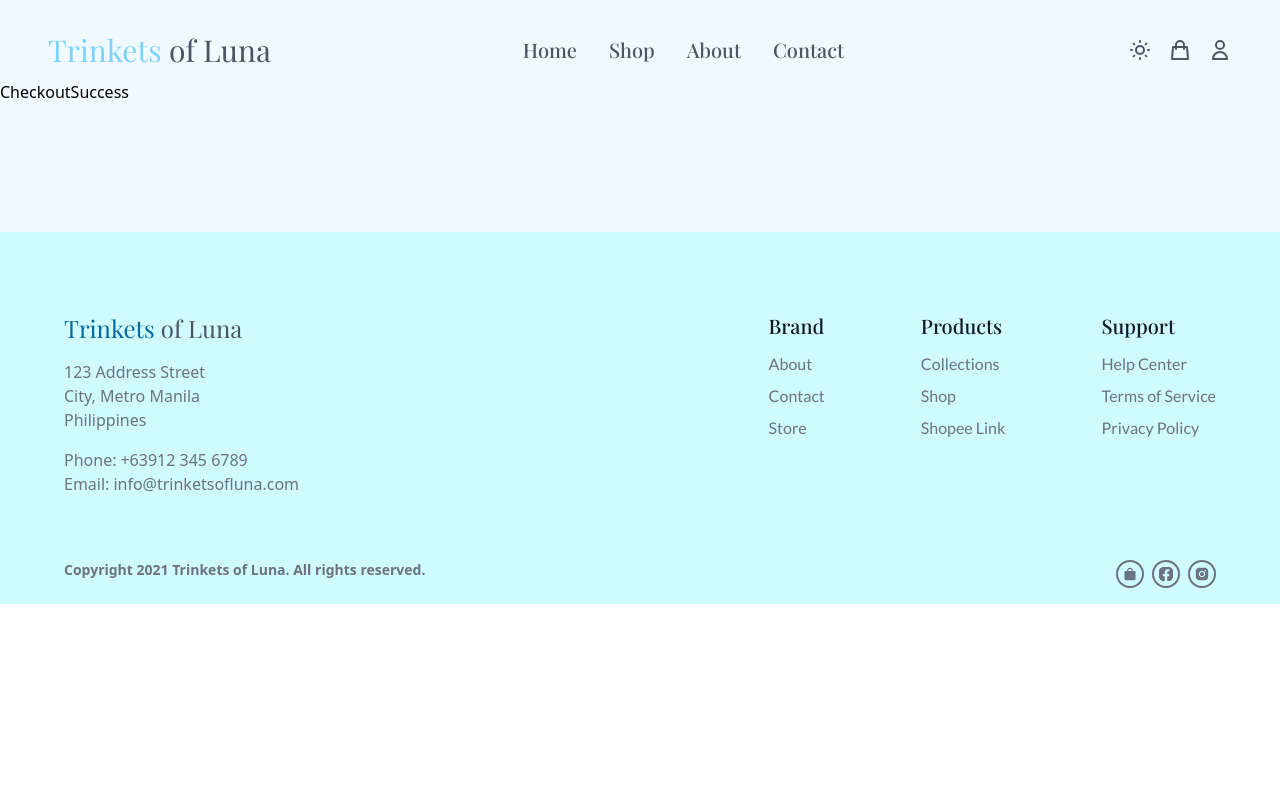
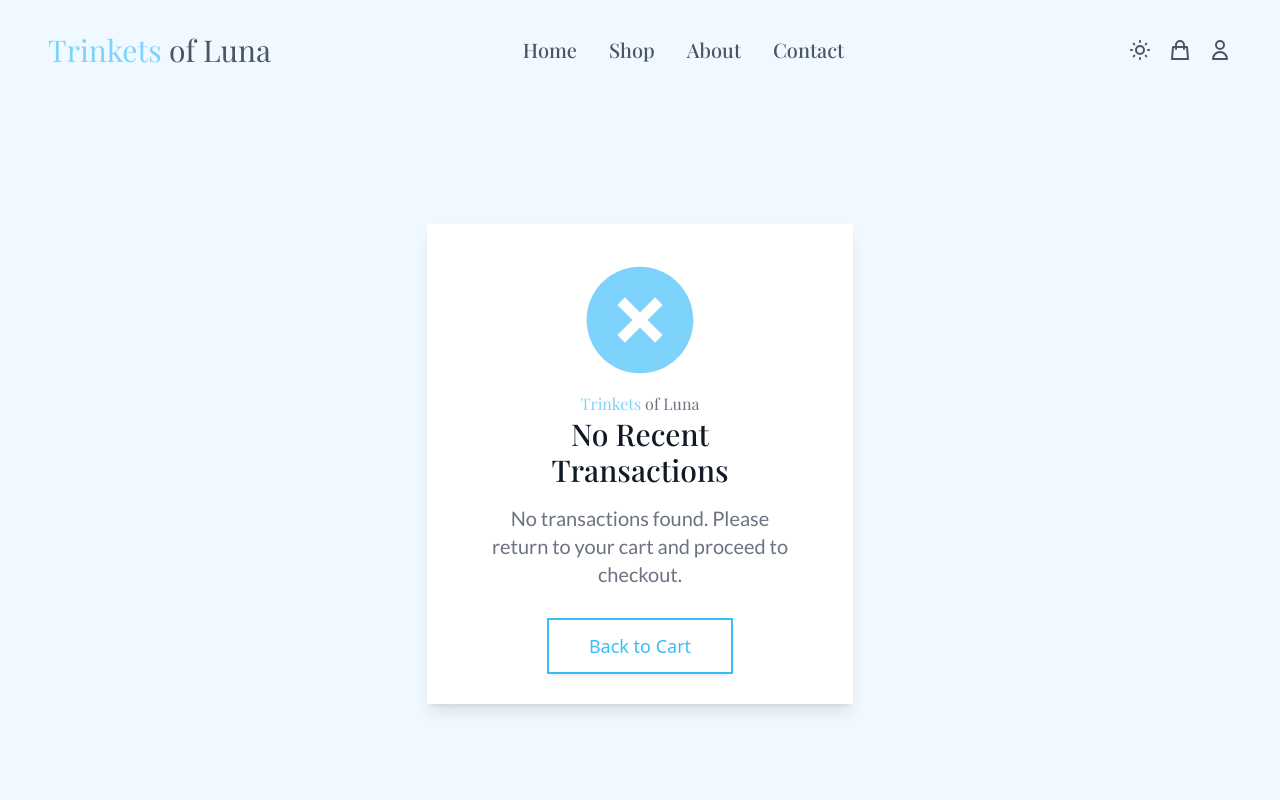
Before and after one commit to cedricquitor/trinketsofluna-ecommerce-web-app, a React (Create React App) app: page /checkout/success in a window 1280 px wide. Shown: the top 800 px of the page. Built offline with nearby package versions, Linux system fonts and the light colour scheme; no server answers.

Commit message:
Finished UI for checkout success with no PayMongo response

```diff
--- a/src/components/CheckoutSuccess.jsx
+++ b/src/components/CheckoutSuccess.jsx
@@ -1,10 +1,47 @@
 import React from "react";
+import { RiCloseCircleFill } from "react-icons/ri";
+import { Link } from "react-router-dom";
 
 const CheckoutSuccess = () => {
   return (
-    <div>
-      <h1>CheckoutSuccess</h1>
-    </div>
+    <>
+      {localStorage.getItem("paymongoTemp") ? (
+        <section className="mt-36 flex justify-center">
+          <div className="mx-auto my-auto py-8 w-5/6 md:w-2/3 xl:w-1/3 2xl:w-1/4 bg-white shadow-lg dark:bg-gray-700">
+            <div className="mx-8 md:mx-16 mb-4 md:mb-8">
+              <RiCloseCircleFill className="h-32 w-32 mb-2 mx-auto text-sky-300 dark:text-sky-500" />
+              <h1 className="mb-8 font-playfair font-medium text-gray-900 text-2xl md:text-3xl text-center dark:text-zinc-100">My Account</h1>
+              <p className="mb-2 font-lato text-gray-500 text-lg md:text-xl dark:text-gray-400">Personal Information</p>
+              <p className="font-lato text-gray-500 text-sm md:text-base dark:text-gray-400">Name</p>
+              <p className="mb-4 font-lato text-gray-900 text-lg md:text-xl dark:text-zinc-100">user.displayName</p>
+              <p className="font-lato text-gray-500 text-sm md:text-base dark:text-gray-400">Email Address</p>
+              <p className="font-lato text-gray-900 text-lg md:text-xl dark:text-zinc-100">user.email</p>
+            </div>
+            <div className="flex">
+              <button className="btn--secondary my-auto mx-auto py-3">Logout</button>
+            </div>
+          </div>
+        </section>
+      ) : (
+        <section className="mt-36 flex justify-center">
+          <div className="mx-auto my-auto py-8 w-5/6 md:w-2/3 xl:w-1/3 2xl:w-1/4 bg-white shadow-lg dark:bg-gray-700">
+            <div className="mx-8 md:mx-16 mb-4 md:mb-8">
+              <RiCloseCircleFill className="h-32 w-32 mb-2 mx-auto text-sky-300 dark:text-sky-500" />
+              <h1 className="text-center font-playfair text-gray-500 dark:text-zinc-100">
+                <span className="text-sky-300 dark:text-sky-500">Trinkets</span> of Luna
+              </h1>
+              <h1 className="mb-4 font-playfair font-medium text-gray-900 text-2xl md:text-3xl text-center dark:text-zinc-100">No Recent Transactions</h1>
+              <p className="mb-2 font-lato text-gray-500 text-lg text-center md:text-xl dark:text-gray-400">No transactions found. Please return to your cart and proceed to checkout.</p>
+            </div>
+            <div className="flex">
+              <Link to="/cart" className="btn--secondary my-auto mx-auto py-3">
+                Back to Cart
+              </Link>
+            </div>
+          </div>
+        </section>
+      )}
+    </>
   );
 };
 
--- a/src/components/Profile.jsx
+++ b/src/components/Profile.jsx
@@ -1,13 +1,18 @@
-import React, { useEffect, useState } from "react";
+import React, { useEffect } from "react";
 import { BiUserCircle } from "react-icons/bi";
 import { useNavigate } from "react-router-dom";
 import { useAuthContext } from "../context/AuthContext";
 import Loading from "./Loading";
 
 const Profile = () => {
-  const [isAdmin, setIsAdmin] = useState(false);
-  const { user, loading, logoutUser } = useAuthContext();
+  const { auth, user, loading, logoutUser } = useAuthContext();
   const navigate = useNavigate();
+
+  useEffect(() => {
+    if (auth.currentUser === null) {
+      navigate("/login", { replace: true });
+    }
+  }, []);
 
   const handleLogout = () => {
     logoutUser();
--- a/src/components/ShoppingCart.jsx
+++ b/src/components/ShoppingCart.jsx
@@ -1,7 +1,7 @@
 import React, { useEffect } from "react";
 import { useSelector, useDispatch } from "react-redux";
 import Slider from "./Slider";
-import { Link } from "react-router-dom";
+import { Link, useNavigate } from "react-router-dom";
 
 // Redux
 import { clearCart, decreaseQuantity, getCartTotal, increaseQuantity, removeFromCart } from "../redux/cartSlice";
@@ -9,10 +9,13 @@ import { clearCart, decreaseQuantity, getCartTotal, increaseQuantity, removeFrom
 // Icons
 import { MdOutlineRemoveShoppingCart } from "react-icons/md";
 import { FiPlus, FiMinus, FiTrash2 } from "react-icons/fi";
+import { useAuthContext } from "../context/AuthContext";
 
 const ShoppingCart = () => {
   const cart = useSelector((state) => state.cart);
   const dispatch = useDispatch();
+  const { auth } = useAuthContext();
+  const navigate = useNavigate();
 
   const handleRemoveFromCart = (product) => {
     dispatch(removeFromCart(product));
@@ -34,6 +37,12 @@ const ShoppingCart = () => {
     dispatch(getCartTotal());
     console.log(localStorage.getItem("cartItems"));
   }, [cart, dispatch]);
+
+  useEffect(() => {
+    if (auth.currentUser === null) {
+      navigate("/login", { replace: true });
+    }
+  }, []);
 
   return (
     <div className="container mx-auto md:mt-12">
```
